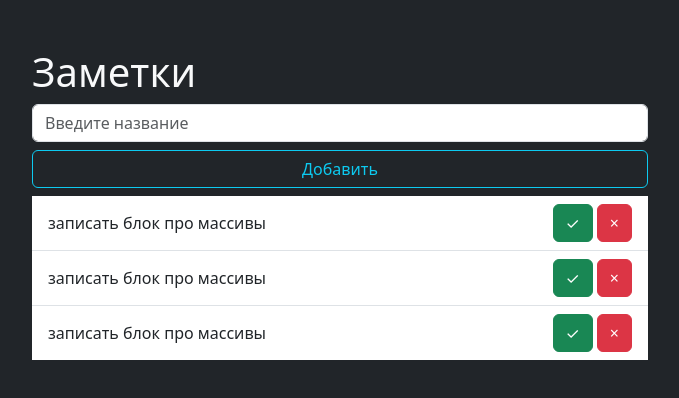
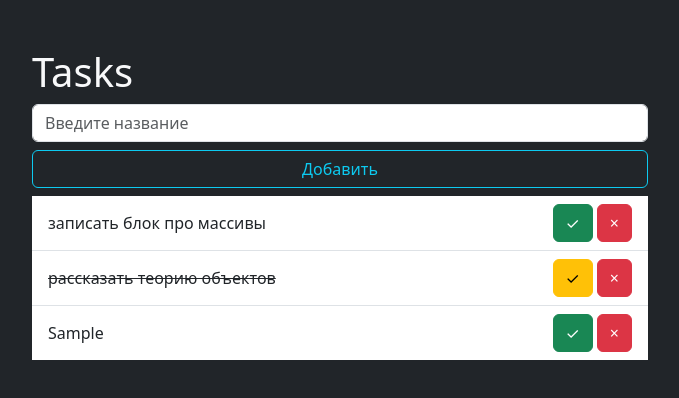
Before and after one commit to Ann-Fox/js-practice, a plain HTML site: page 02-array-object/index.html in a window 1280 px wide. Both pictures are taken after typing "Sample" into the empty fields and a click on the button "Добавить". Shown: the whole page, without its empty margins (300-979 px from the left). Drawn offline with nearby package versions, Linux system fonts and the light colour scheme.

Commit message:
feat: add objects, add/remove task, dynamic buttons

```diff
--- a/02-array-object/app.js
+++ b/02-array-object/app.js
@@ -18,32 +18,116 @@ const listElement = document.getElementById('list')
 // console.log(inputElement.value)
 // console.log(createBtn)
 // console.log(listElement)
-const notes = ['записать блок про массивы', 'рассказать теорию объектов']
+
+// function render() {
+//     // for (let i=0; i < notes.length; i++) {
+//     //     listElement.insertAdjacentHTML('beforeend', getNoteTemplate(notes[i]))
+//     // }
+//     for (const note of notes) {
+//         listElement.insertAdjacentHTML('beforeend', getNoteTemplate(note))
+//     }
+// }
+//
+// render()
+
+// createBtn.onclick = function () {
+//     if (inputElement.value.length === 0) {
+//         return //undefined
+//     }
+//     listElement.insertAdjacentHTML(
+//         'beforeend',
+//         getNoteTemplate(inputElement.value))
+//     inputElement.value = '' //обновление инпута
+// }
+
+/**
+ * Theory Object
+ *
+ const person = {
+ firstName: 'Ann',
+ lastName: 'Fox',
+ year: 1990,
+ hasGirlfriend: false,
+ lang: ['ru', 'en'],
+ getFullName: function () {
+ console.log(person.firstName + ' ' + person.lastName)
+ }
+ }
+ // person.getFullName()
+ console.log(person.year)
+ console.log(person['lang'])
+ const key = 'hasGirlfriend'
+ console.log(person[key])
+ person.hasGirlfriend = true
+ console.log(person[key])
+ person.getFullName()
+ */
+
+const notes = [
+    {
+        title: 'записать блок про массивы',
+        competed: false,
+    },
+    {
+        title: 'рассказать теорию объектов',
+        competed: true,
+    }
+]
 
 function render() {
-    listElement.insertAdjacentHTML('beforeend', getNoteTemplate(notes[0]))
-    listElement.insertAdjacentHTML('beforeend', getNoteTemplate(notes[1]))
+    listElement.innerHTML = ''
+    if(notes.length === 0){
+        listElement.innerHTML = `<p>no task</p>`
+    }
+    for (let i = 0; i < notes.length; i++) {
+        listElement.insertAdjacentHTML('beforeend', getNoteTemplate(notes[i], i))
+    }
+    // for (const note of notes) {
+    //     listElement.insertAdjacentHTML('beforeend', getNoteTemplate(note))
+    // }
 }
 
 render()
+
+listElement.onclick = function (event) {
+    // console.log(event.target.dataset.index)
+    if (event.target.dataset.index) {
+        const index = parseInt(event.target.dataset.index)
+        const type = event.target.dataset.type
+
+        if (type === 'toggle') {
+            notes[index].competed = !notes[index].competed
+        } else if (type === 'remove') {
+notes.splice(index, 1)        }
+        render()
+    }
+}
+
+function getNoteTemplate(note, index) { //формирование строки для каждой задачи
+    return `
+ <li class="list-group-item d-flex justify-content-between align-items-center"
+        >
+          <span class="${note.competed ? 'text-decoration-line-through' : ''}">${note.title}</span>
+          <span>
+            <span class="btn btn-small btn-${note.competed ? 'warning' : 'success'}" data-index="${index}" data-type="toggle">&check;</span>
+            <span class="btn btn-small btn-danger" data-index="${index}" data-type="remove">&times;</span>
+          </span>
+        </li>
+`
+}
 
 createBtn.onclick = function () {
     if (inputElement.value.length === 0) {
         return //undefined
     }
-    listElement.insertAdjacentHTML('beforeend', getNoteTemplate(inputElement.value))
-    inputElement.value = ''
+    const newNote = {
+        title: inputElement.value,
+        completed: false
+    }
+    // listElement.insertAdjacentHTML(
+    //     'beforeend',
+    //     getNoteTemplate(newNote))
+    notes.push(newNote)
+    render()
+    inputElement.value = '' //обновление инпута
 }
-
-function getNoteTemplate(title) {
-    return `
- <li class="list-group-item d-flex justify-content-between align-items-center"
-        >
-          <span>${notes[0]}</span>
-          <span>
-            <span class="btn btn-small btn-success">&check;</span>
-            <span class="btn btn-small btn-danger">&times;</span>
-          </span>
-        </li>
-`
-}
--- a/02-array-object/index.html
+++ b/02-array-object/index.html
@@ -19,7 +19,7 @@
   </head>
   <body class="bg-dark text-light">
     <div class="container w-50 pt-5">
-      <h1>Заметки</h1>
+      <h1>Tasks</h1>
       <input
         type="text"
         class="form-control mb-2"
```
